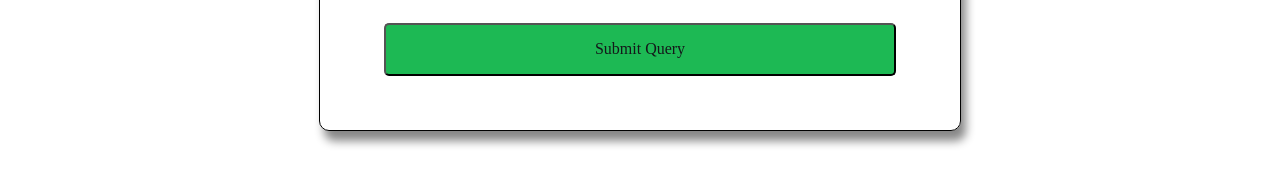
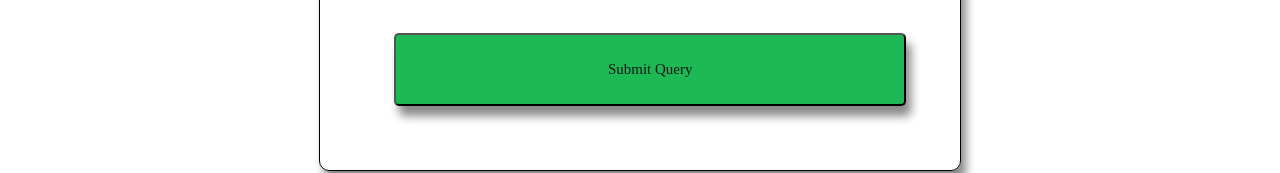
Before and after one commit to chrismarti343/christian.github.io, a plain HTML site: page lesson8/W08/stormcenter.html in a window 1280 px wide. Shown: the part 1303-1476 px from the top of the page. Drawn offline with nearby package versions, Linux system fonts and the light colour scheme; a script that the page names is missing.

Commit message:
ultuimate_change

```diff
--- a/lesson8/W08/css/main.css
+++ b/lesson8/W08/css/main.css
@@ -245,12 +245,14 @@ label{
     margin: auto;
 }
 
-.btn-submit{
+#btn-submit{
     background-color: #1db954;
     color: #14181a;
     border-radius: 5px;
     padding:5%;
-    margin-top: 5%;
+    margin-top: 7%;
+    box-shadow: 5px 10px 10px #888888;
+    width: 100%;
 }
 
 
--- a/lesson8/W08/stormcenter.html
+++ b/lesson8/W08/stormcenter.html
@@ -97,7 +97,7 @@
 
       <div class="form">
 
-        <form class="form-storm" action="thankyou.html" method="post" name="form-storm">
+        <form class="form-storm" action="thankyou.html" method="get" name="form-storm">
 
           <div class="box">
           <label for="fullname">Full Name * <br>
@@ -181,7 +181,7 @@
             </textarea>
           </div>
 
-          <button class="btn-submit" type="submit" name="submit" id="region" value="send_infor">Submit Query</button>
+          <input class="btn-submit" type="submit" name="submit" id="btn-submit" value="Submit Query">
 
 
 
```
